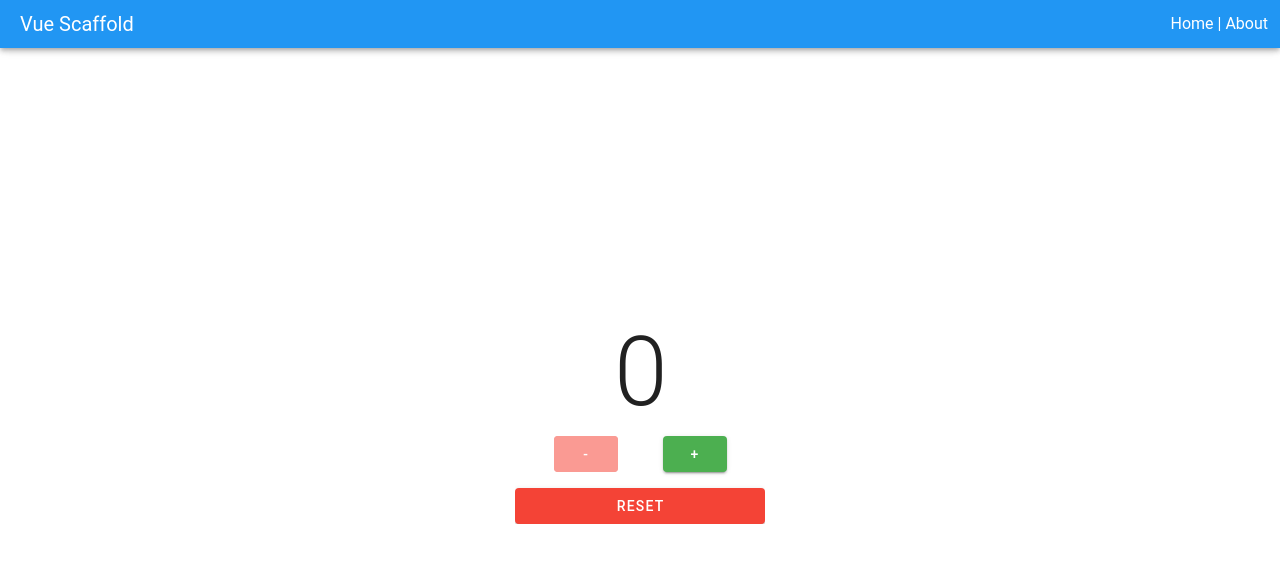
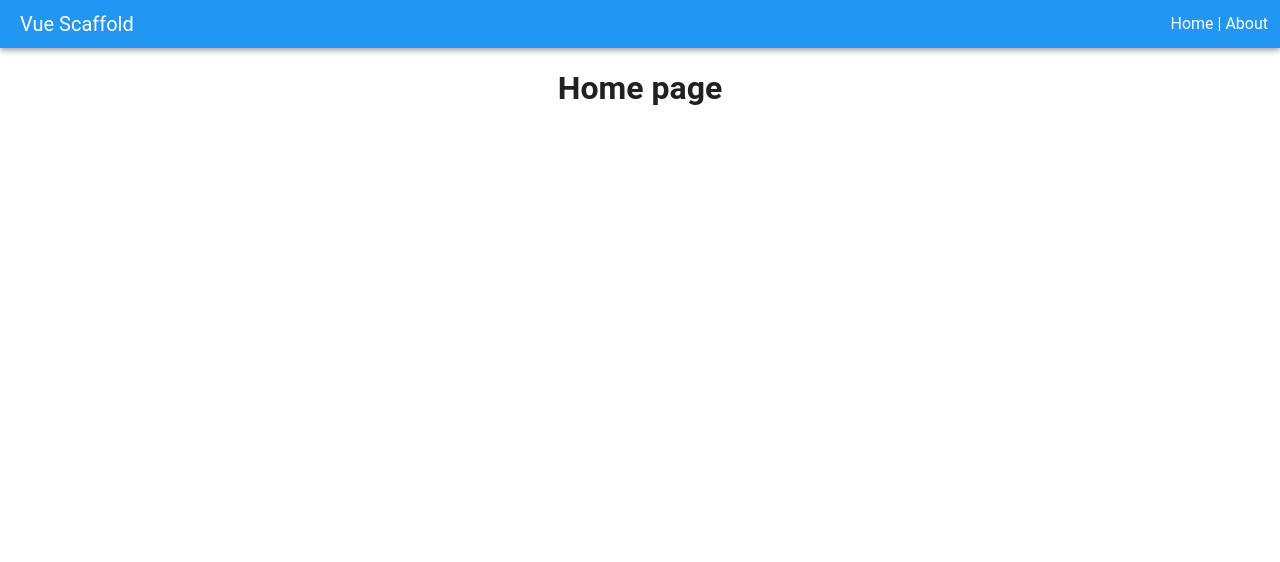
Before and after one commit to betogroo/vue-validate, a Vue app: page / in a window 1280 px wide. Shown: the top 562 px of the page. Built offline with nearby package versions, Linux system fonts and the light colour scheme.

Commit message:
chore: clean

```diff
--- a/src/modules/main/views/AboutView.vue
+++ b/src/modules/main/views/AboutView.vue
@@ -1,8 +1,6 @@
 <script setup lang="ts">
 import { version as vuetifyVersion } from 'vuetify'
 import { version as vueVersion } from 'vue'
-import { useMainStore } from '../store/useMainStore'
-const store = useMainStore()
 </script>
 <template>
   <v-container class="fill-height">
@@ -16,14 +14,6 @@ const store = useMainStore()
           <v-img src="@/assets/logo.png" />
           {{ vuetifyVersion }}
         </v-col>
-
-        <v-col cols="12">
-          <div class="text-body-1">Testing Store</div>
-
-          <h5 class="text-h6">
-            The HomeView counter value is {{ store.counter }}
-          </h5>
-        </v-col>
       </v-row>
 
       <div class="py-14" />
--- a/src/modules/main/views/HomeView.vue
+++ b/src/modules/main/views/HomeView.vue
@@ -1,46 +1,11 @@
-<script setup lang="ts">
-import { storeToRefs } from 'pinia'
-import { useMainStore } from '../store/useMainStore'
-
-const store = useMainStore()
-const { counter } = storeToRefs(store)
-const { increase, decrease } = store
-const handleUp = () => {
-  increase()
-}
-const handleDown = () => {
-  decrease()
-}
-const handleReset = () => {
-  store.$reset()
-}
-</script>
+<script setup lang="ts"></script>
 <template>
-  <v-container class="d-flex justify-center fill-height">
+  <v-container class="d-flex align-start justify-center fill-height">
     <v-responsive
       class="text-center"
       max-width="250"
     >
-      <h1 class="text-center text-h1">{{ counter }}</h1>
-      <div class="d-flex justify-space-around pa-4">
-        <v-btn
-          color="red"
-          :disabled="store.isDisabled"
-          @click="handleDown"
-          >-</v-btn
-        >
-        <v-btn
-          color="green"
-          @click="handleUp"
-          >+</v-btn
-        >
-      </div>
-      <v-btn
-        block
-        color="red"
-        @click="handleReset"
-        >Reset</v-btn
-      >
+      <h1>Home page</h1>
     </v-responsive>
   </v-container>
 </template>
```
